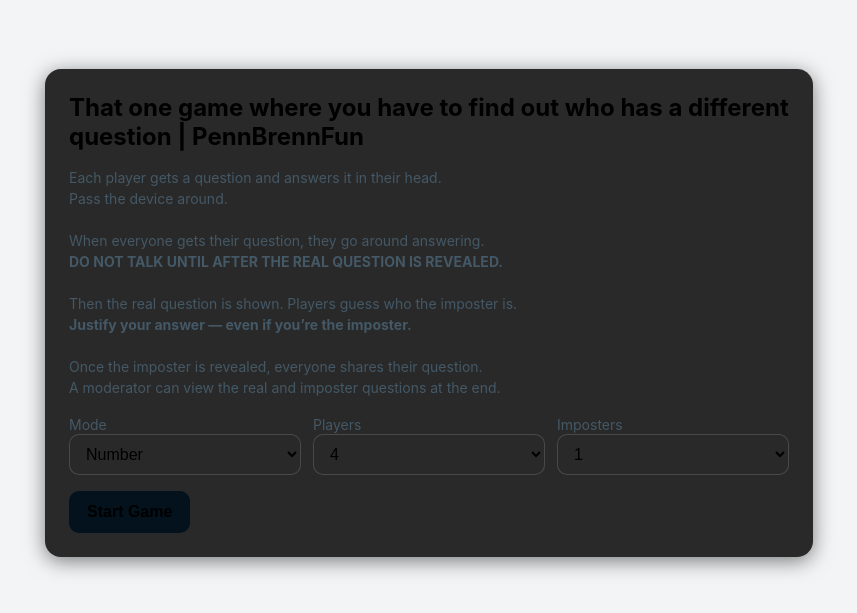
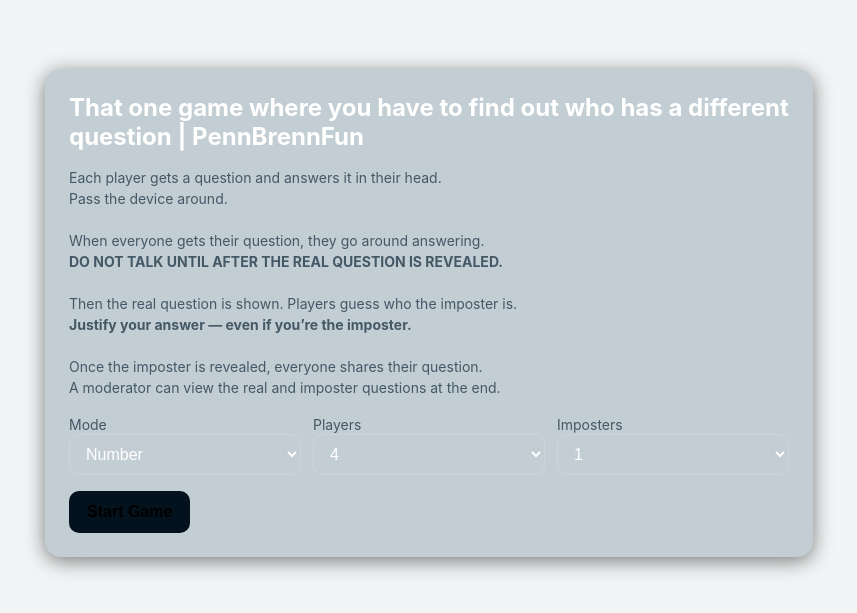
Before and after one commit to PennBrenn/play, a plain HTML site: page sfw.html in a window 1280 px wide. Shown: the part 107-720 px from the top of the page, without its empty margins (211-1068 px from the left). Drawn offline with Linux system fonts and the light colour scheme.

Commit message:
Update sfw.html

```diff
--- a/sfw.html
+++ b/sfw.html
@@ -11,10 +11,10 @@
 <style>
   :root {
     --bg: #f2f4f5;
-    --panel: #292929;
+    --panel: #c3cdd4;
     --muted: #445866;
     --accent: #03121c;
-    --text: #000000;
+    --text: #ffffff;
     --danger: #ff6b6b;
   }
   html, body {
```
